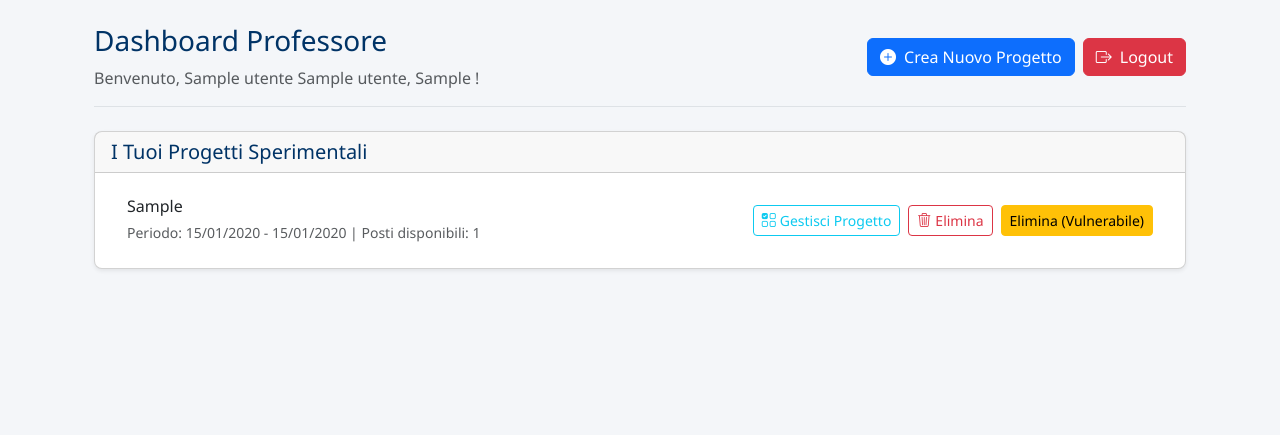
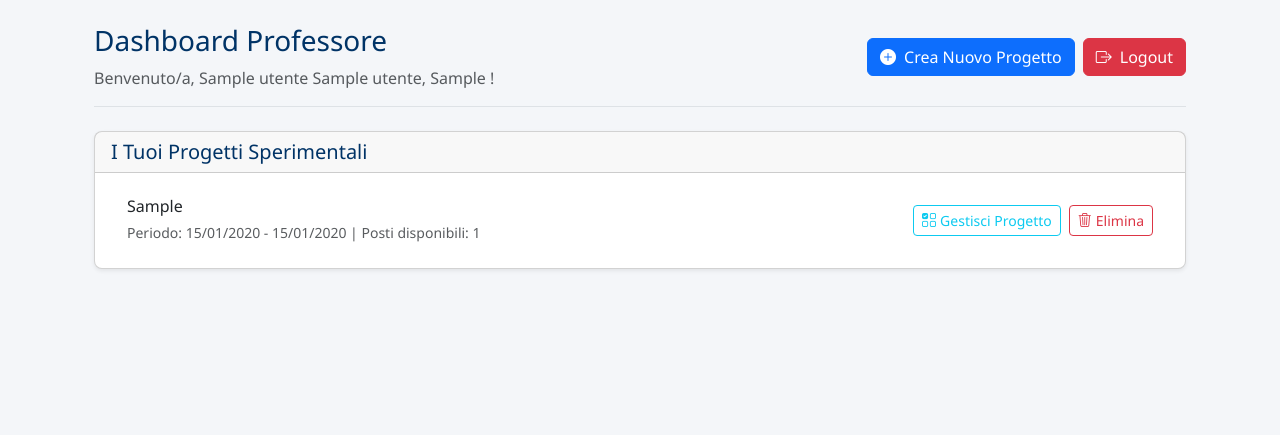
Before and after one commit to Andrea0333/Gestione_Lab_Scientifici_UNI, a Django app: template templates/professore/dashboard_professore.html in a window 1280 px wide. Shown: the part 56-491 px from the top of the page. Run offline with Django 5.2, Linux system fonts and the light colour scheme; the template is opened without the code that fills it: values that come from a table or form of the project are taken from there, others are empty; tables that the repository leaves empty hold one stand-in row (values such as "Sample post").

Commit message:
risoluzione bug

```diff
--- a/GestioneLaboratoriUniversitari/forms.py
+++ b/GestioneLaboratoriUniversitari/forms.py
@@ -136,8 +136,7 @@ class ProgettoSperimentaleForm(forms.ModelForm):
         }
 
 
-# forms.py
-from .models import Laboratorio, Attrezzatura
+
 
 
 class CreaEsperimentoForm(forms.Form):
--- a/GestioneLaboratoriUniversitari/models.py
+++ b/GestioneLaboratoriUniversitari/models.py
@@ -63,7 +63,7 @@ class Attrezzatura(models.Model):
     stato = models.CharField(max_length=20, choices=StatoAttrezzatura.choices)
 
     def __str__(self):
-        return f"{self.tipo} ({self.codice_inventario})"
+        return self.tipo
 
 
 class ProgettoSperimentale(models.Model):
--- a/templates/professore/dashboard_professore.html
+++ b/templates/professore/dashboard_professore.html
@@ -6,7 +6,7 @@
   <div class="d-flex justify-content-between align-items-center mb-4 border-bottom pb-3">
     <div>
       <h3>Dashboard Professore</h3>
-      <p class="text-muted mb-0">Benvenuto, {{ professore.nome }} {{ professore.cognome }}, {{ professore.matricola }} !</p>
+      <p class="text-muted mb-0">Benvenuto/a, {{ professore.nome }} {{ professore.cognome }}, {{ professore.matricola }} !</p>
     </div>
     <div class="d-flex gap-2">
       {#  creazione di un nuovo progetto #}
@@ -50,8 +50,8 @@
                      <i class="bi bi-trash3 me-1"></i>Elimina
                 </a>
                   {# LINK PER TESTARE MANIPOLAZIONE URL #}
-                 <a href="{% url 'elimina_progetto_vulnerabile' progetto.id_progetto %}" class="btn btn-warning btn-sm">Elimina (Vulnerabile)
-                 </a>
+                {#   <a href="{% url 'elimina_progetto_vulnerabile' progetto.id_progetto %}" class="btn btn-warning btn-sm">Elimina (Vulnerabile)#}
+                {# </a>#}
 
               </div>
 
--- a/templates/studente/dashboard_studente.html
+++ b/templates/studente/dashboard_studente.html
@@ -6,7 +6,7 @@
   <div class="d-flex justify-content-between align-items-center mb-4 border-bottom pb-3">
     <div>
       <h3>Dashboard Studente</h3>
-      <p class="text-muted mb-0">Benvenuto, {{ studente.nome }} {{ studente.cognome }}, {{ studente.matricola }} !</p>
+      <p class="text-muted mb-0">Benvenuto/a, {{ studente.nome }} {{ studente.cognome }}, {{ studente.matricola }} !</p>
     </div>
     <a href="{% url 'logout' %}" class="btn btn-danger">
       <i class="bi bi-box-arrow-right me-2"></i>Logout
@@ -23,7 +23,7 @@
       {% for progetto in progetti_partecipa %}
         <li class="list-group-item d-flex justify-content-between align-items-center">
 
-          <span>{{ progetto.titolo }}</span>
+          <span>{{ progetto.titolo }} (Docente: {{ progetto.docente.cognome }}) </span>
 
           <a href="{% url 'dettaglio_progetto' progetto.id_progetto %}" class="btn btn-outline-info btn-sm">
               <i class="bi bi-search me-1"></i> Visualizza Progetto
--- a/templates/tecnico/dashboard_tecnico.html
+++ b/templates/tecnico/dashboard_tecnico.html
@@ -5,7 +5,7 @@
   <div class="d-flex justify-content-between align-items-center mb-4 border-bottom pb-3">
     <div>
       <h3>Dashboard Tecnico</h3>
-      <p class="text-muted mb-0">Benvenuto, {{ tecnico.nome }} {{ tecnico.cognome }}, {{ tecnico.matricola }} !</p>
+      <p class="text-muted mb-0">Benvenuto/a, {{ tecnico.nome }} {{ tecnico.cognome }}, {{ tecnico.matricola }} !</p>
     </div>
     <a href="{% url 'logout' %}" class="btn btn-danger">
       <i class="bi bi-box-arrow-right me-2"></i>Logout
@@ -21,7 +21,7 @@
   <div class="card shadow-sm mb-4">
     <div class="card-header d-flex justify-content-between align-items-center">
       <h5 class="mb-0">Gestione Attrezzature - Laboratorio: {{ laboratorio.nome }}</h5>
-      <a href="{% url 'aggiungi_attrezzatura' %}" class="btn btn-primary">
+      <a href="{% url 'aggiungi_attrezzatura' %}" class="btn btn-custom-primary">
           <i class="bi bi-plus-circle-fill me-2"></i>Aggiungi Attrezzatura
       </a>
     </div>
```
